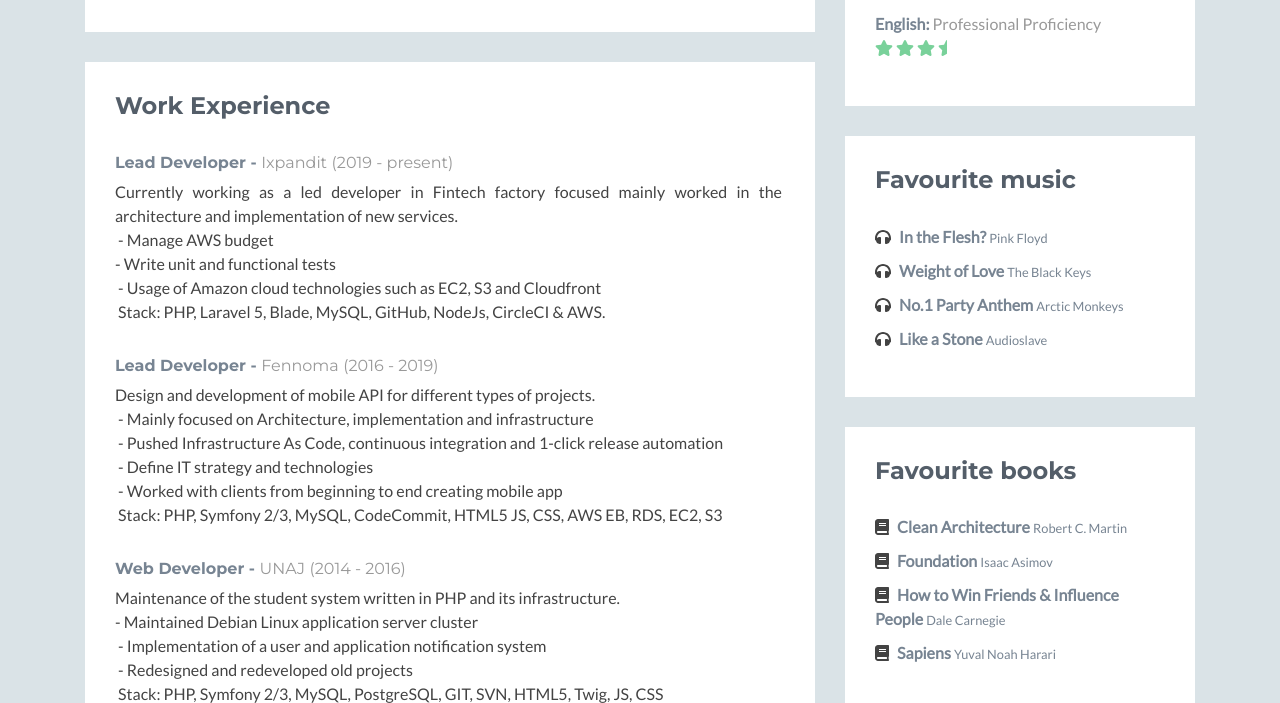
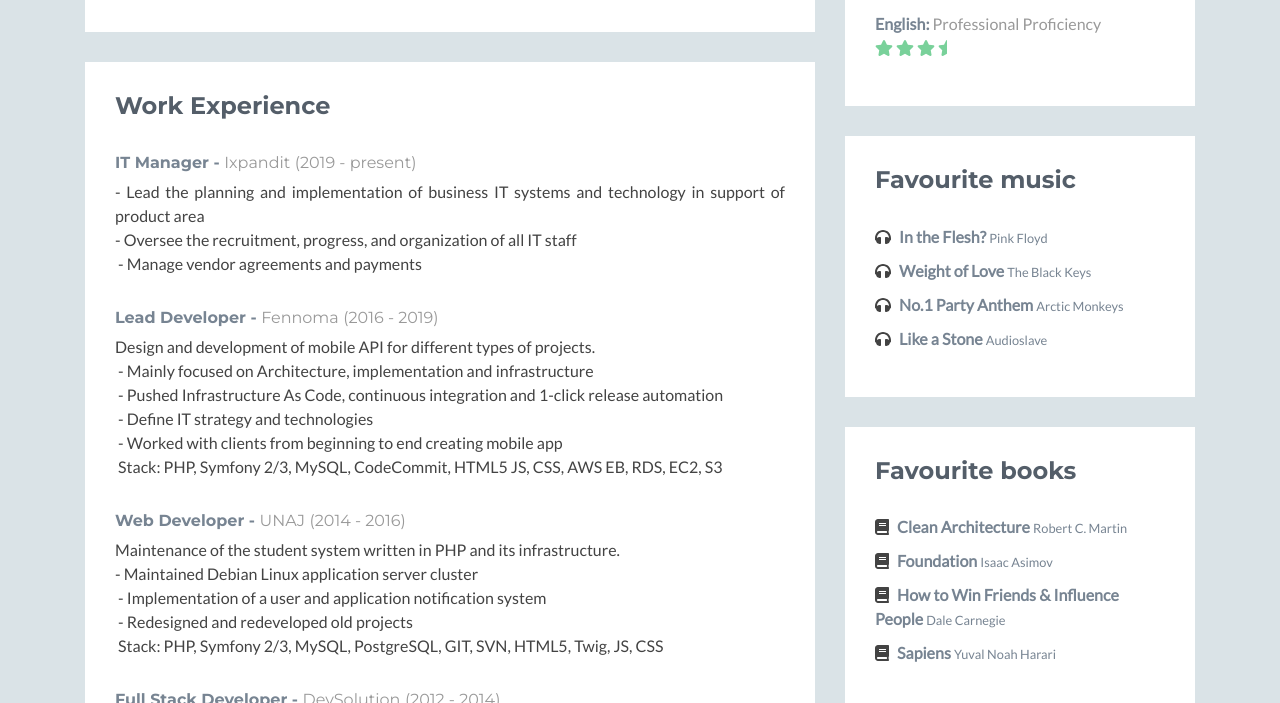
Before and after one commit to eesnaola/portfolio, a plain HTML site: page index.html in a window 1280 px wide. Shown: the part 1456-2159 px from the top of the page. Drawn offline with Linux system fonts and the light colour scheme; some packages are replaced by stand-ins of ours; no server answers; a script that the page names is missing; some icons are missing.

Commit message:
Update photo and experience

```diff
--- a/index.html
+++ b/index.html
@@ -44,7 +44,7 @@
             <img class="profile-image img-fluid float-left" src="assets/images/profile.png" alt="Ezequiel Esnaola" />
             <div class="profile-content float-left">
                 <h1 class="name">Ezequiel Esnaola</h1>
-                <h2 class="desc">Lead Developer</h2>
+                <h2 class="desc">IT Manager</h2>
                 <ul class="social list-inline">
                     <li class="list-inline-item"><a target="_blank" href="https://www.linkedin.com/in/ezequiel-esnaola"><i class="fab fa-linkedin-in"></i></a></li>
                     <li class="list-inline-item"><a target="_blank" href="https://github.com/eesnaola"><i class="fab fa-github-alt"></i></a></li>
@@ -130,8 +130,8 @@
                         <h2 class="heading" id="work_experience">Work Experience</h2>
                         <div class="content">
                             <div class="item">
-                                <h3 class="title">Lead Developer - <span class="place"><a href="#">Ixpandit</a></span> <span class="year">(2019 - <span id="present">presente</span>)</span></h3>
-                                <p class="justify" id="ixpandit_desc">Actualmente me encuentro trabajando en una Fintech como líder de desarrollo, enfocado principalmente en la arquitectura y la implementación de nuevos servicios. <br> - Manejo de presupuesto de AWS <br> - Desarrollo de test unitarios y funcionales <br> - Uso de servicios de Amazon como EC2, S3 y Cloudfront <br> Stack: PHP, Laravel 5, Blade, MySQL, GitHub, NodeJs, CircleCI & AWS.</p>
+                                <h3 class="title">IT Manager - <span class="place"><a href="#">Ixpandit</a></span> <span class="year">(2019 - <span id="present">presente</span>)</span></h3>
+                                <p class="justify" id="ixpandit_desc">- Liderar la planificación e implementación de sistemas y tecnología de TI empresarial en apoyo del área de productos <br> - Supervisar la contratación, el progreso y la organización de todo el personal de TI <br> - Gestionar acuerdos y pagos con proveedores</p>
                             </div><!--//item-->
                             <div class="item">
                                 <h3 class="title">Lead Developer - <span class="place"><a href="#">Fennoma</a></span> <span class="year">(2016 - 2019)</span></h3>
--- a/language.json
+++ b/language.json
@@ -19,7 +19,7 @@
       "#adelantos_desc":"For those who can’t wait, all we need is your name and ID number to get you an advanced payment on your salary in less than 2 minutes, 100% on line.",
       "#latest_projects":"Latest Projects",
       "#work_experience":"Work Experience",
-      "#ixpandit_desc":"Currently working as a led developer in Fintech factory focused mainly worked in the  architecture and implementation of new services. <br> - Manage AWS budget <br>- Write unit and functional tests <br> - Usage of Amazon cloud technologies such as EC2, S3 and Cloudfront <br> Stack: PHP, Laravel 5, Blade, MySQL, GitHub, NodeJs, CircleCI & AWS.",
+      "#ixpandit_desc":"- Lead the planning and implementation of business IT systems and technology in support of product area <br> - Oversee the recruitment, progress, and organization of all IT staff <br> - Manage vendor agreements and payments",
       "#fennoma_desc":"Design and development of mobile API for different types of projects. <br> - Mainly focused on Architecture, implementation and infrastructure <br> - Pushed Infrastructure As Code, continuous integration and 1-click release automation <br> - Define IT strategy and technologies <br> - Worked with clients from beginning to end creating mobile app <br> Stack: PHP, Symfony 2/3, MySQL, CodeCommit, HTML5 JS, CSS, AWS EB, RDS, EC2, S3",
       "#unaj_desc":"Maintenance of the student system written in PHP and its infrastructure. <br> - Maintained Debian Linux application server cluster <br> - Implementation of a user and application notification system <br> - Redesigned and redeveloped old projects <br> Stack: PHP, Symfony 2/3, MySQL, PostgreSQL, GIT, SVN, HTML5, Twig, JS, CSS",
       "#devsolution_desc":"Software development for points of sales (POS). <br> - Improved user experience and overall usability <br> - Work with the development team customizing and adding new functionality to the core system <br> – Front-end development <br> Stack: C#, ASP NET, PHP, SQL Server, SVN, HTML5, JS, CS",
@@ -47,7 +47,7 @@
       "#adelantos_desc":"Para el que no puede esperar, con sólo nombre y DNI, otorgamos en menos de 2 minutos adelantos de sueldo de manera 100% online.",
       "#work_experience":"Experiencia Laboral",
       "#latest_projects":"Ultimos Proyectos",
-      "#ixpandit_desc":"Actualmente me encuentro trabajando en una Fintech como líder de desarrollo, enfocado principalmente en la arquitectura y la implementación de nuevos servicios. <br> - Manejo de presupuesto de AWS <br> - Desarrollo de test unitarios y funcionales <br> - Uso de servicios de Amazon como EC2, S3 y Cloudfront <br> Stack: PHP, Laravel 5, Blade, MySQL, GitHub, NodeJs, CircleCI & AWS.",
+      "#ixpandit_desc":"- Liderar la planificación e implementación de sistemas y tecnología de TI empresarial en apoyo del área de productos <br> - Supervisar la contratación, el progreso y la organización de todo el personal de TI <br> - Gestionar acuerdos y pagos con proveedores",
       "#fennoma_desc":"Diseño y desarrollo de API para aplicaciones móviles en distintos tipos de proyectos. <br> - Enfoque en la arquitectura, implementación e infraestructura de nuevas aplicaciones <br> - Uso de Infrastructure As Code, integración continua y 1-click release automation <br> - Definición de las estrategias y tecnologías de IT <br> - Trato directo con clientes durante el periodo de desarrollo de la aplicación <br> Stack: PHP, Symfony 2/3, MySQL, CodeCommit, HTML5 JS, CSS, AWS EB, RDS, EC2, S3",
       "#unaj_desc":"Mantenimiento del sistema de alumnos, hecho en PHP, y su infraestructura. <br> - Mantenimiento del cluster de servidores Debian <br> - Implementación de un sistema de notificaciones para usuarios <br> - Rediseño y redesarrollo de proyectos antiguos <br> Stack: PHP, Symfony 2/3, MySQL, PostgreSQL, GIT, SVN, HTML5, Twig, JS, CSS",
       "#devsolution_desc":"Desarrollo de un sistema para puntos de venta (POS). <br> - Implementación de customizaciones y funcionalidades <br> - Mejora de la experiencia de usuario y usabilidad en general <br> - Desarrollo de front-end <br> Stack: C#, ASP NET, PHP, SQL Server, SVN, HTML5, JS, CS",
```
Also changed, not shown: android-icon-192x192.png, apple-icon-180x180.png, assets/images/profile.png, favicon-32x32.png, ms-icon-144x144.png.
